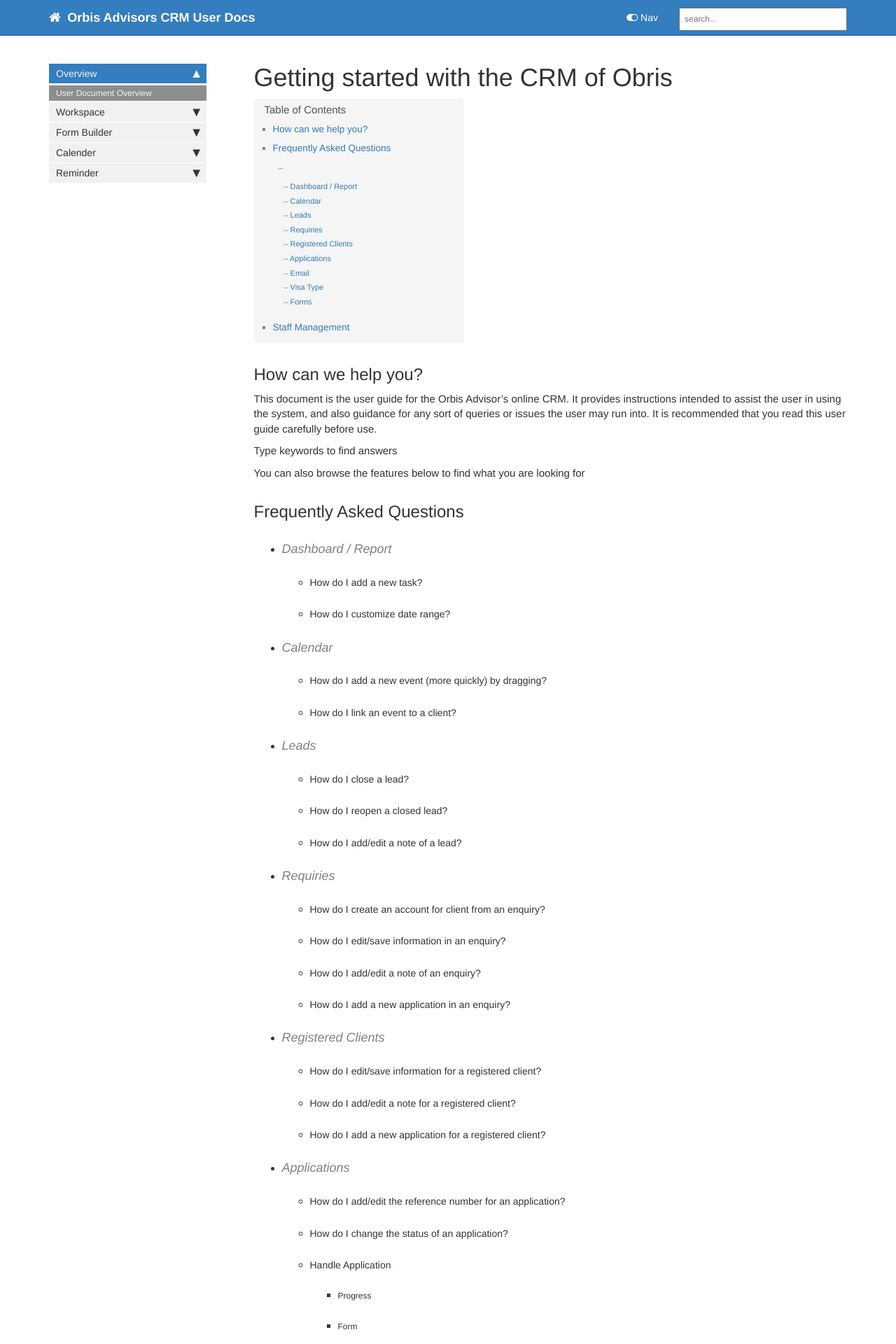
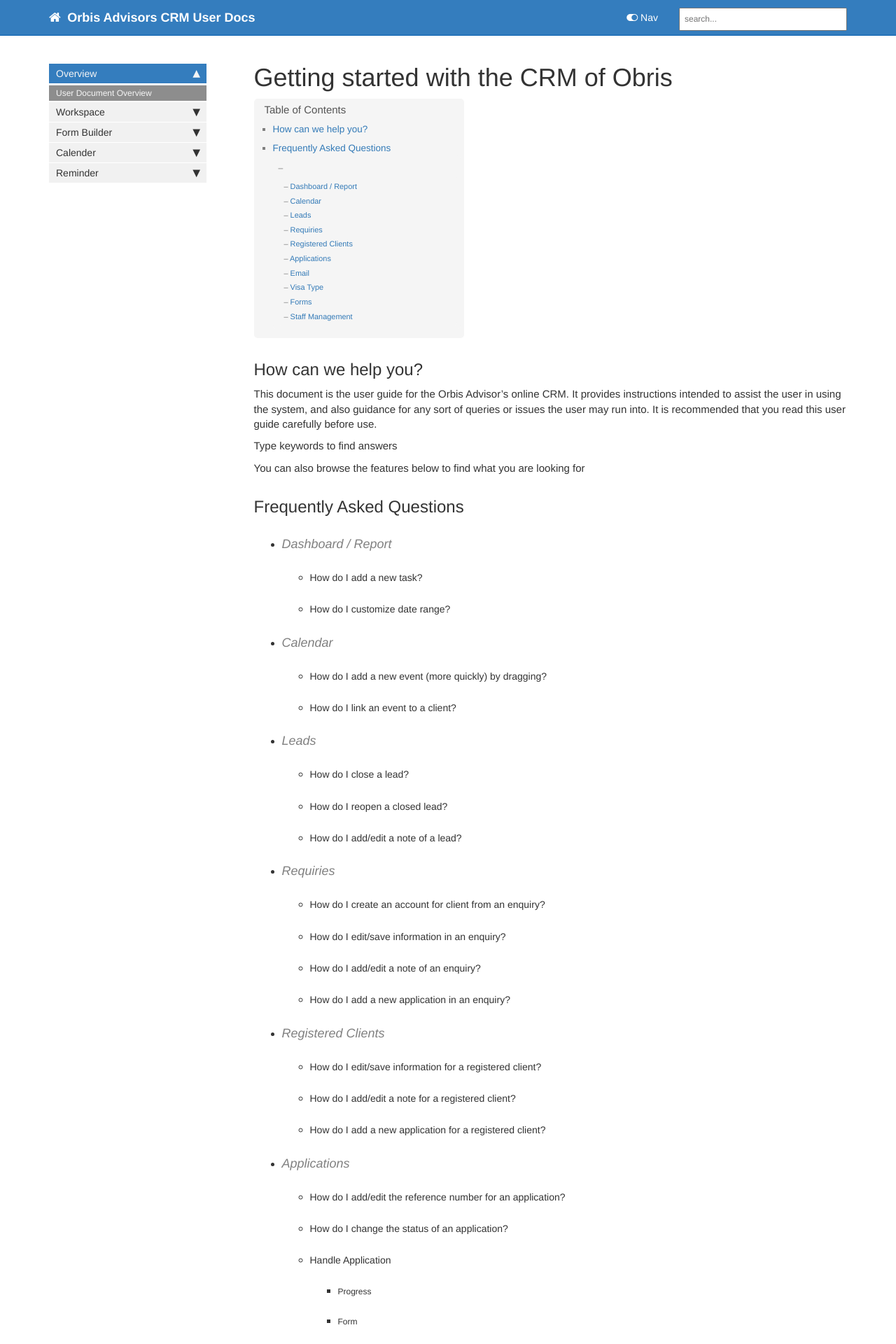
Before and after one commit to ndkhaivn/orbiscrm, a Jekyll site: the page built from index.md, in a window 1280 px wide. Shown: the top 1920 px of the page at 70% size. Built offline with Jekyll 4.4.1, drawn with Linux system fonts in a browser that asks for light colours; comment, search, counter and statistics services are not loaded.

Commit message:
Edit the hyperlink of FAQs (con.)

```diff
--- a/index.md
+++ b/index.md
@@ -14,7 +14,6 @@
 You can also browse the features below to find what you are looking for
 
 ## Frequently Asked Questions
-
 * #### Dashboard / Report
   * ##### How do I add a new task?
   * ##### How do I customize date range?
@@ -70,7 +69,6 @@
   * ##### How do I add/edit a【date picker】component?
   * ##### How do I make the day before month in component?
 
-
-## Staff Management
+* #### Staff Management
   * ##### How do I add a new staff?
   * ##### How do I deactivate/reactivate a staff?
```
